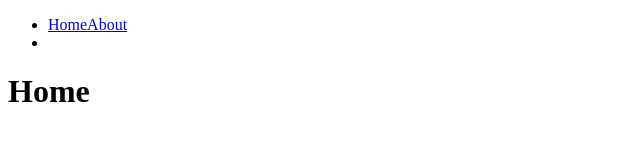
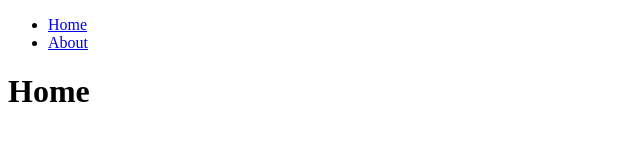
Before and after one commit to LuksFay/react-raspberry, a React (Create React App) app: page / in a window 1280 px wide. Shown: the top 160 px of the page, without its empty margins (0-640 px from the left). Built offline with nearby package versions, Linux system fonts and the light colour scheme.

Commit message:
posicionando mejor el li del navbar

```diff
--- a/src/components/Navbar.jsx
+++ b/src/components/Navbar.jsx
@@ -6,10 +6,9 @@ export default function Navbar(){
 			<ul>
 				<li>
 					<NavLink to='/'>Home</NavLink>
-					<NavLink to='/about'>About</NavLink>
 				</li>
 				<li>
-
+					<NavLink to='/about'>About</NavLink>
 				</li>
 			</ul>
 		</div>
```
